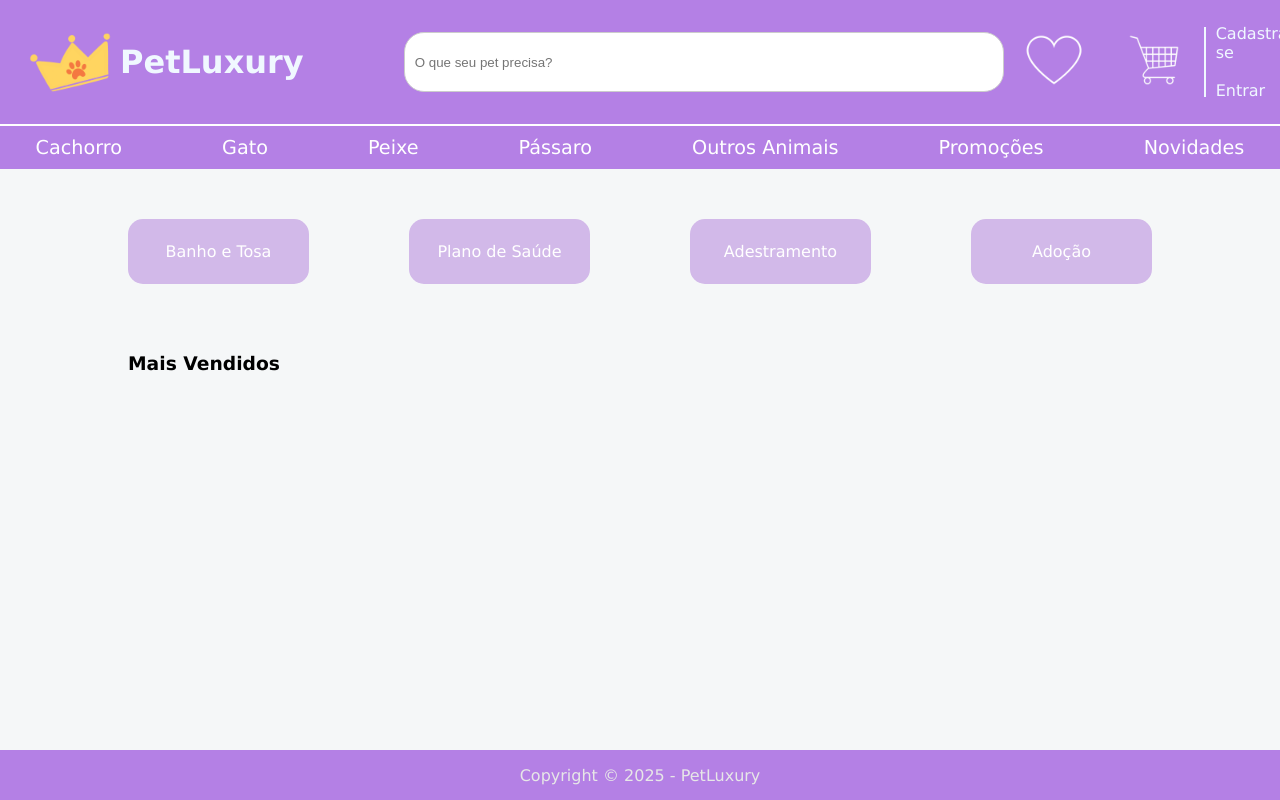
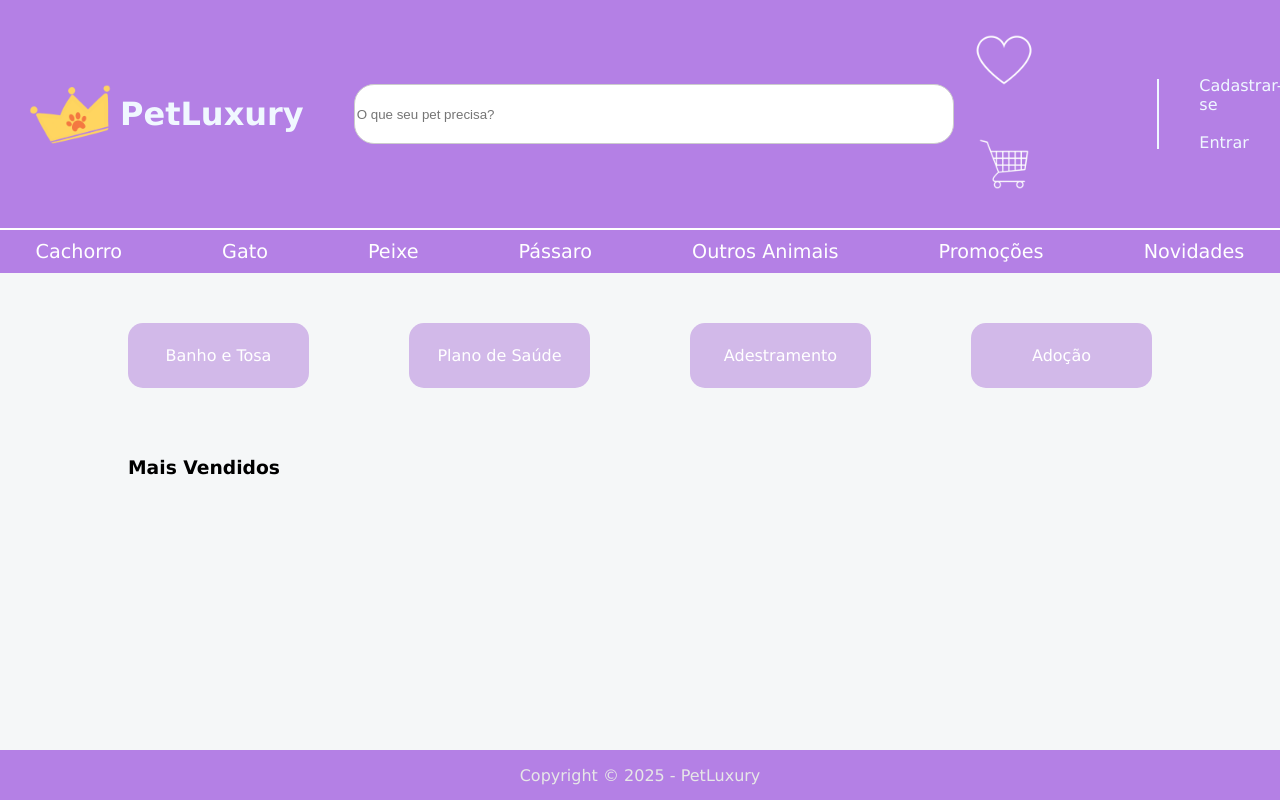
Before and after one commit to Marissol01/Pet-Luxury, a plain HTML site: page index.html in a window 1280 px wide. Shown: the top 800 px of the page. Drawn offline with Linux system fonts and the light colour scheme.

Commit message:
Mudanças: - Adição tag main - Adição de maior padding no header para centralizar melhor itens - Organização dos itens em modo esquerda para direita no CSS

```diff
--- a/index.html
+++ b/index.html
@@ -10,6 +10,7 @@
 <body>
 
     <header>
+
         <img src="imagens/logo2.png" alt="logo">
 
         <h1>PetLuxury</h1>
@@ -18,10 +19,11 @@
         <input type="search" id="search" name="search" placeholder="O que seu pet precisa?">
         </div>
 
-        <div class="icons">
+        <div id="icons">
             <a href="default.asp" title="Seus favoritos"><img id="favorito" src="imagens/favorito.png" alt="favorito"></a>
             <a href="default.asp" title="Seu carrinho"><img id="carrinho" src="imagens/carrinho.png" alt="carrinho"></a>
         </div>
+
         <div id="divisorVertical"></div>
 
         <div class="entrada">
@@ -44,6 +46,8 @@
 
     </nav>
 
+    <main>
+
     <section>
 
         <div class="container-servico">
@@ -61,6 +65,7 @@
 
     </section>
 
+    </main>
 
     <footer>
 
--- a/style/style.css
+++ b/style/style.css
@@ -17,8 +17,14 @@ header {
     padding: 10px 20px;
 }
 
+img {
+    height: 100px;
+    width: 100px;
+    margin: 0;
+}
+
 h1 {
-    padding-right: 100px;
+    padding-right: 50px;
 }
 
 .logo-search {
@@ -27,18 +33,25 @@ h1 {
     gap: 10px;
 }
 
-img {
-    height: 100px;
-    width: 100px;
-    margin: 0;
-}
-
 .search input {
     border: 1px solid #ccc;
     border-radius: 20px;
-    padding: 5px 10px;
+    padding: 5px 1s0px;
     height: 60px;
     width: 600px;
+}
+
+.icons {
+    padding-left: 15px;
+    padding-right: 20px;
+    display: flex;
+}
+
+#divisorVertical {
+    height: 70px;
+    border-left: 2px solid;
+    padding-right: 10px;
+    padding-left: 30px;
 }
 
 .entrada {
@@ -50,16 +63,6 @@ img {
 .entrada>a {
     color: aliceblue;
     text-decoration: none;
-}
-
-#divisorVertical {
-    height: 70px;
-    border-left: 2px solid;
-    padding-right: 10px;
-}
-
-.icons {
-    display: flex;
 }
 
 /* ===== NAVEGAÇÃO ===== */
```
